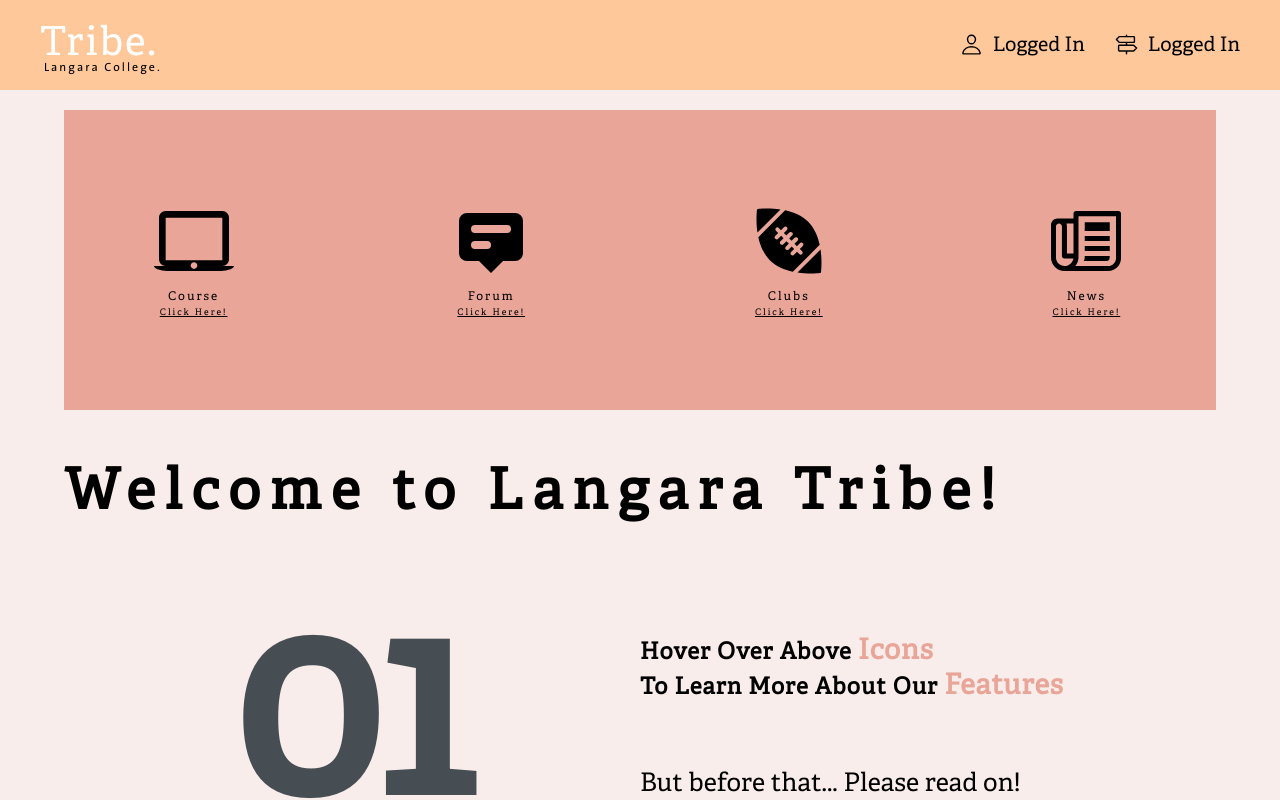
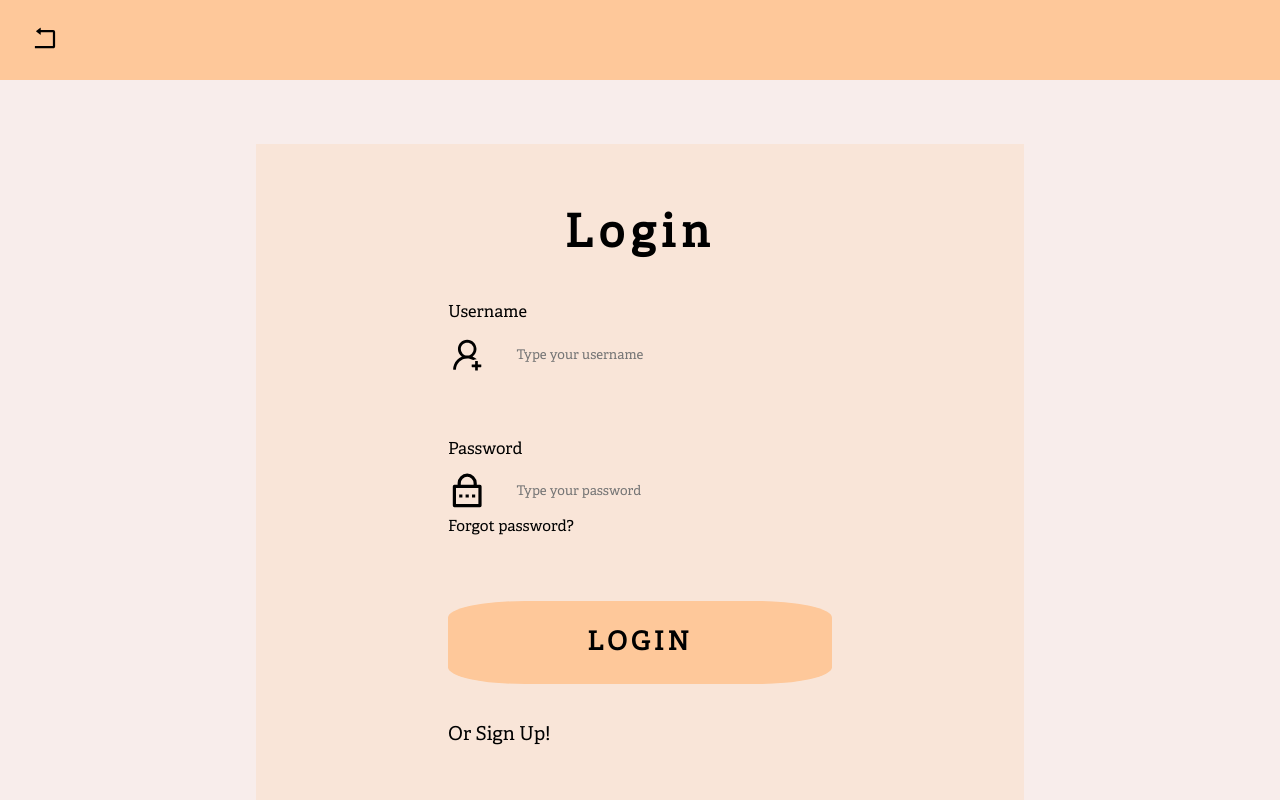
Before and after one commit to Jina-sw/LangaraTribe, a React (Create React App) app: page /login in a window 1280 px wide. Shown: the top 800 px of the page. Built offline with nearby package versions, Linux system fonts and the light colour scheme.

Commit message:
login page done, nav implemented

```diff
--- a/package.json
+++ b/package.json
@@ -8,6 +8,7 @@
     "@testing-library/user-event": "^13.5.0",
     "react": "^18.2.0",
     "react-dom": "^18.2.0",
+    "react-icons": "^4.6.0",
     "react-scripts": "5.0.1",
     "web-vitals": "^2.1.4"
   },
@@ -34,5 +35,8 @@
       "last 1 firefox version",
       "last 1 safari version"
     ]
+  },
+  "devDependencies": {
+    "react-router-dom": "^6.4.2"
   }
 }
--- a/src/App.js
+++ b/src/App.js
@@ -1,22 +1,24 @@
-import React, {useState} from 'react';
+import React, { useState } from 'react';
+import { LoginContext } from './Components/LoginContext';
+import { BrowserRouter, Routes, Route } from 'react-router-dom';
 import './App.css';
 import Home from './Pages/Home/Home';
-
-export const LoginContext = React.createContext('');
+import LogIn from './Pages/LogIn/LogIn';
 
 export default function App() {
 
   const [isLoggedIn, setLoggedIn] = useState(false);
 
-  function toggleLogIn() {
-    setLoggedIn(!isLoggedIn);
-  }
-
   return (
-    <div className="App">
-      <LoginContext.Provider value={[isLoggedIn, setLoggedIn]}>
-        <Home></Home>
-      </LoginContext.Provider>
-    </div>
+    <LoginContext.Provider value={{ isLoggedIn, setLoggedIn }}>
+      <div className="App">
+        <BrowserRouter>
+          <Routes>
+            <Route path="/" exact element={<Home />} />
+            <Route path='login' element={<LogIn/>}/>
+          </Routes>
+        </BrowserRouter>
+      </div>
+    </LoginContext.Provider>
   );
 }
--- /dev/null
+++ b/src/Components/LoginContext.js
@@ -0,0 +1,3 @@
+import { createContext } from "react";
+
+export const LoginContext = createContext({});
--- a/src/Components/Nav.js
+++ b/src/Components/Nav.js
@@ -1,16 +1,19 @@
 import React, { useContext } from 'react';
-import { LoginContext } from '../App';
+import { Link } from 'react-router-dom';
+import { LoginContext } from './LoginContext';
+import { IoPersonOutline, IoTrailSignOutline } from "react-icons/io5"
+import {ImMenu} from "react-icons/im";
 import './Nav.css';
-import { IoPersonOutline, IoTrailSignOutline } from "react-icons/io5"
+
 const Nav = () => {
 
-    const isLoggedIn = useContext(LoginContext);
+    const { isLoggedIn } = useContext(LoginContext);
 
     const notLoggedIn = (
         <section className='signUpReq'>
             <span className='iconBox'>
                 <IoPersonOutline />
-                <p>Log In</p>
+                <p><Link to="/login"> Log In </Link></p>
             </span>
             <span className='iconBox'>
                 <IoTrailSignOutline />
@@ -22,12 +25,8 @@ const Nav = () => {
     const loggedIn = (
         <section className='signUpReq'>
             <span className='iconBox'>
-                <IoPersonOutline />
-                <p>Logged In</p>
-            </span>
-            <span className='iconBox'>
-                <IoTrailSignOutline />
-                <p>Logged In</p>
+                <ImMenu />
+                <p>Menu</p>
             </span>
         </section>
     );
--- a/src/Pages/Home/HomeComponents/DisplayArea.js
+++ b/src/Pages/Home/HomeComponents/DisplayArea.js
@@ -19,9 +19,9 @@ function DisplayArea (props) {
         case "clubs":
             displayed = Clubs;
             break;
-        case "news":
-            displayed = News;
-            break;
+        // case "news":
+        //     displayed = News;
+        //     break;
         default:
             displayed = defaultState;
             break;
--- a/src/Pages/LogIn/LogIn.js
+++ b/src/Pages/LogIn/LogIn.js
@@ -1,12 +1,48 @@
 import React, { useContext } from "react";
-import { LoginContext } from "../../App";
+import { LoginContext } from "../../Components/LoginContext";
+import { AiOutlineUserAdd } from "react-icons/ai";
+import { RiLockPasswordLine } from "react-icons/ri";
+import LoginNav from "./LoginNav";
+import "./Login.css";
 
 export default function LogIn() {
-    const [isLoggedIn, setLoggedIn] = useContext(Context);
+    const { isLoggedIn, setLoggedIn } = useContext(LoginContext);
 
     return (
         <div>
-            <button onClick={()=> setLoggedIn(!isLoggedIn)}>Log In</button>
+            <LoginNav />
+            <form className="loginForm">
+                <h1 className="loginHeader">
+                    Login
+                </h1>
+                <section className="inputFields">
+                    <p className="inputFieldHeader">
+                        Username
+                    </p>
+                    <div className="inputPlaceHolder">
+                        <AiOutlineUserAdd className="inputIcon" />
+                        <input type="text" placeholder="Type your username" />
+                    </div>
+                </section>
+                <section className="inputFields">
+                    <p className="inputFieldHeader">
+                        Password
+                    </p>
+                    <div className="inputPlaceHolder second">
+                        <RiLockPasswordLine className="inputIcon" />
+                        <input type="text" placeholder="Type your password" />
+                    </div>
+                </section>
+                <div className="findPassword">
+                    <p>Forgot password?</p>
+                </div>
+                <section className="loginButton">
+                    <button onClick={() => setLoggedIn(!isLoggedIn)}>LOGIN</button>
+                </section>
+                <section className="loginPageSignUp">
+                    <p>Or Sign Up!</p>
+                </section>
+            </form>
         </div>
     );
 
--- /dev/null
+++ b/src/Pages/LogIn/Login.css
@@ -0,0 +1,95 @@
+/**
+    Login Navigation Section
+**/
+
+.loginNav {
+    height: 8rem;
+    width: 100%;
+    background-color: #FEC89A;
+    display: flex;
+    align-items: center;
+}
+
+.loginNavBack {
+    height: 3rem;
+    width: 3rem;
+    margin-left: 3rem;
+}
+
+body {
+    background-color: #F8EDEB;
+}
+
+/**
+    Form Section
+**/
+
+.loginForm{
+    width: 60%;
+    margin: 0 auto;
+    margin-top: 5vw;
+    padding: 5vw 15vw;
+    background-color: #F9E5D8;
+}
+
+.loginHeader {
+    text-align: center;
+    font-size: 3.5vw;
+    letter-spacing: 0.5vw;
+    margin-bottom: 3vw;
+}
+
+.inputFieldHeader{
+    font-size: 1.3vw;
+    margin-bottom: 1vw;
+}
+
+.inputFields input{
+    border-style: hidden;
+    background-color: #F9E5D8;
+    width: 50%;
+    height: 3vw;
+}
+
+.inputFields input:focus {
+    outline: none;
+}
+
+.inputPlaceHolder {
+    display: flex;
+    gap: 3rem;
+    margin-bottom: 5vw;
+}
+
+.second {
+    margin-bottom: 0.5vw;
+}
+
+.inputIcon {
+    height: 3vw;
+    width: 3vw;
+}
+
+.findPassword {
+    font-size: 1.2vw;
+    margin-bottom: 5vw;
+    cursor: pointer;
+}
+
+.loginButton button{
+    background-color: #FEC89A;
+    border-style: hidden;
+    font-size: 2vw;
+    border-radius: 20%;
+    width: 100%;
+    padding: 2vw;
+    cursor: pointer;
+    letter-spacing: 4px;
+    font-weight: 600;
+    margin-bottom: 3vw;
+}
+
+.loginPageSignUp {
+    font-size: 1.5vw;
+    cursor: pointer;
+}
--- /dev/null
+++ b/src/Pages/LogIn/LoginNav.js
@@ -0,0 +1,14 @@
+import { Link } from "react-router-dom";
+import { AiOutlineRollback } from "react-icons/ai";
+
+function LoginNav() {
+    return (
+        <div className="loginNav">
+            <Link to="/">
+                <AiOutlineRollback className="loginNavBack" />
+            </Link>
+        </div>
+    );
+}
+
+export default LoginNav;
--- a/src/index.css
+++ b/src/index.css
@@ -17,6 +17,10 @@ html {
   font-size: 62.5%;
 }
 
+a {
+  text-decoration: none;
+  color: black;
+}
 
 @font-face {
   font-family: adelle;
```
Also changed, not shown: 1 other file (tests, documents, lock files or other folders).
